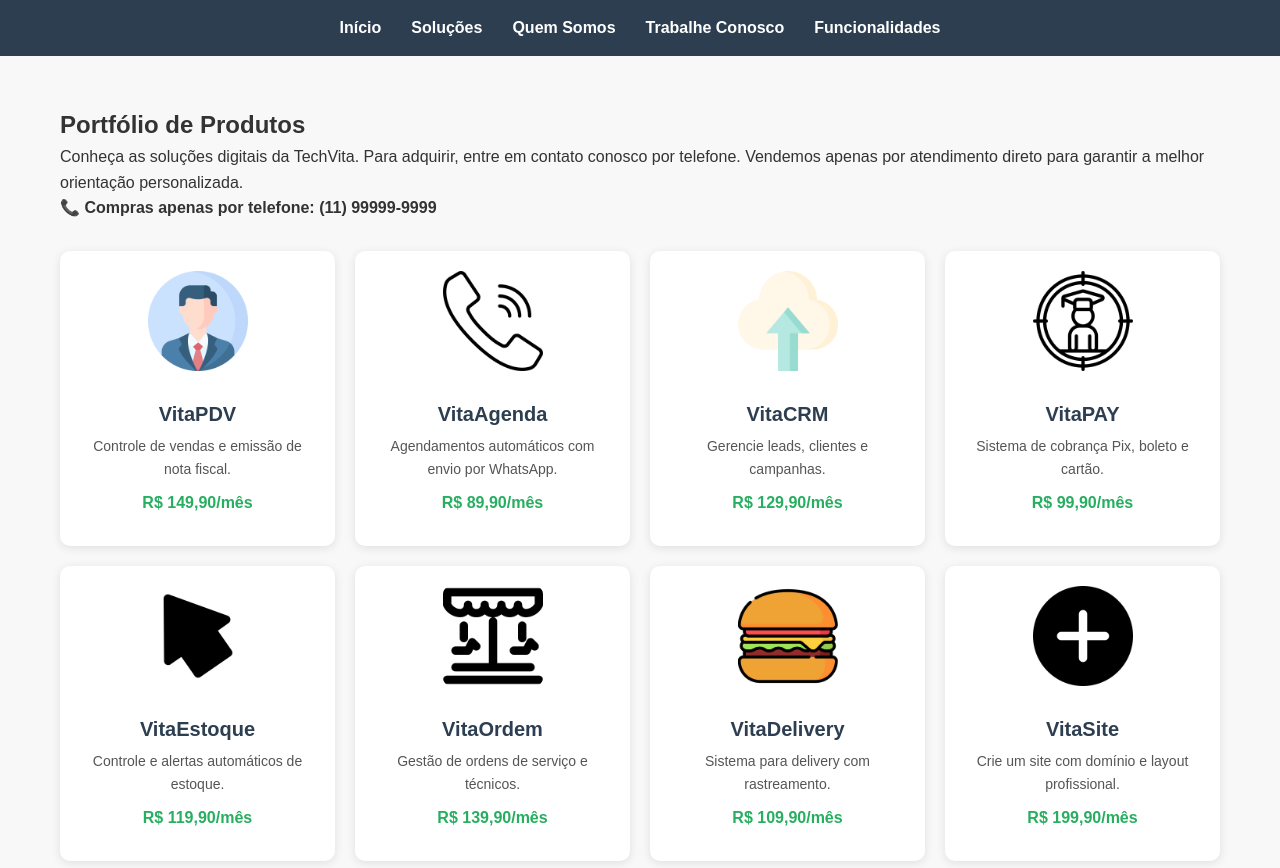
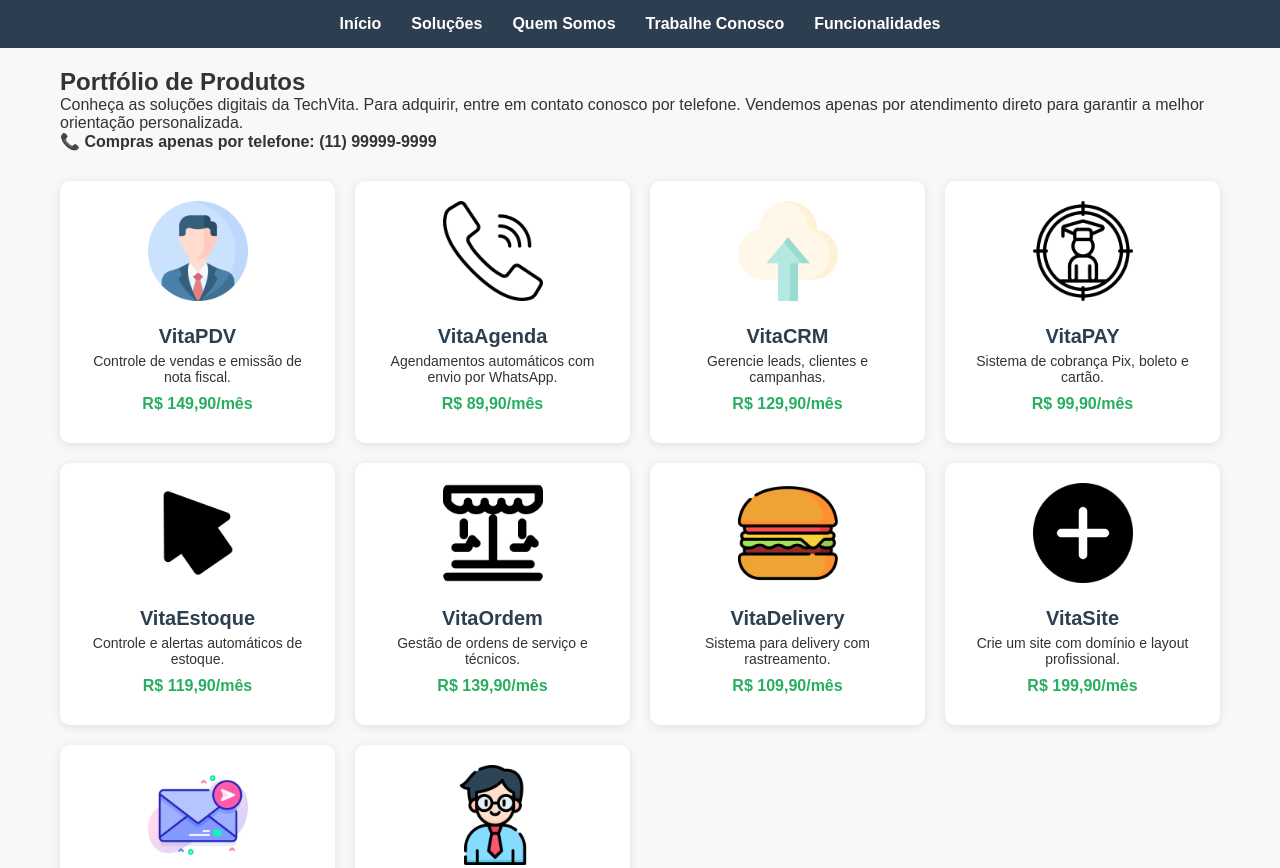
Before and after one commit to White-KD/TECHVITA, a plain HTML site: page portfolio.html in a window 1280 px wide. Shown: the top 868 px of the page. Drawn offline with Linux system fonts and the light colour scheme.

Commit message:
style.css

```diff
--- a/style.css
+++ b/style.css
@@ -5,17 +5,19 @@
   box-sizing: border-box;
 }
 
-body {
+html, body {
+  height: 100%;
   font-family: Arial, sans-serif;
-  line-height: 1.6;
   background-color: #f8f8f8;
   color: #333;
-  min-height: 100vh;
+}
+
+body {
   display: flex;
   flex-direction: column;
 }
 
-/* MENU SUPERIOR */
+/* MENU */
 .menu {
   background-color: #2c3e50;
   padding: 15px;
@@ -23,30 +25,30 @@ body {
 
 .menu ul {
   display: flex;
+  justify-content: center;
   list-style: none;
-  justify-content: center;
   flex-wrap: wrap;
 }
 
-.menu ul li {
+.menu li {
   margin: 0 15px;
 }
 
-.menu ul li a {
-  color: #fff;
+.menu a {
+  color: white;
   text-decoration: none;
   font-weight: bold;
-  transition: color 0.3s ease;
+  transition: 0.3s;
 }
 
-.menu ul li a:hover {
+.menu a:hover {
   color: #1abc9c;
 }
 
 /* CONTAINER PRINCIPAL */
 .container {
   max-width: 1200px;
-  margin: 30px auto;
+  margin: auto;
   padding: 20px;
   flex: 1;
 }
@@ -60,7 +62,7 @@ body {
   border-radius: 10px;
 }
 
-/* GRID DE PRODUTOS */
+/* PRODUTOS */
 .produtos-grid {
   display: grid;
   grid-template-columns: repeat(auto-fit, minmax(260px, 1fr));
@@ -69,11 +71,11 @@ body {
 }
 
 .produto {
-  background-color: #ffffff;
+  background-color: #fff;
   border-radius: 10px;
-  box-shadow: 0 2px 10px rgba(0,0,0,0.1);
   padding: 20px;
   text-align: center;
+  box-shadow: 0 2px 10px rgba(0,0,0,0.1);
   transition: transform 0.3s ease;
 }
 
@@ -96,7 +98,6 @@ body {
 
 .produto p {
   font-size: 14px;
-  color: #555;
   margin-bottom: 10px;
 }
 
@@ -105,11 +106,22 @@ body {
   font-size: 16px;
 }
 
-/* FOOTER */
+/* RODAPÉ */
 footer {
   background-color: #2c3e50;
   color: #fff;
   text-align: center;
-  padding: 10px 20px;
+  padding: 15px 20px;
   margin-top: auto;
 }
+
+/* MOBILE */
+@media (max-width: 600px) {
+  .menu ul {
+    flex-direction: column;
+  }
+
+  .menu li {
+    margin: 10px 0;
+  }
+}
```
